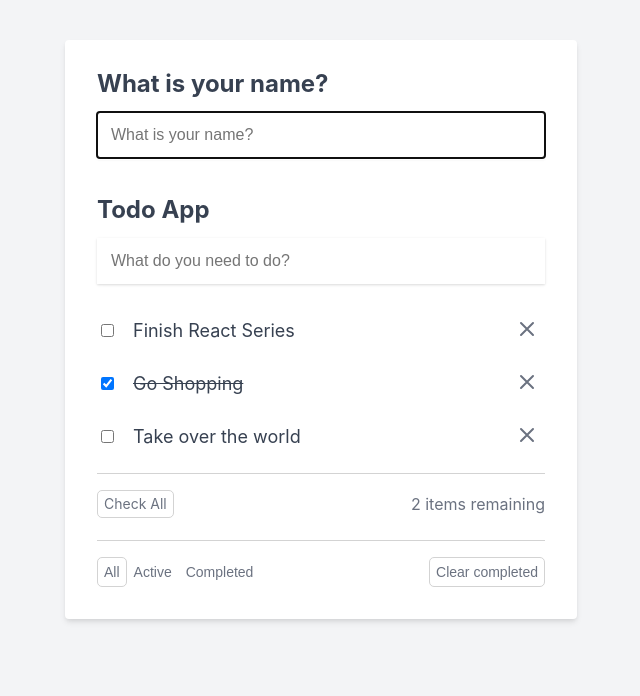
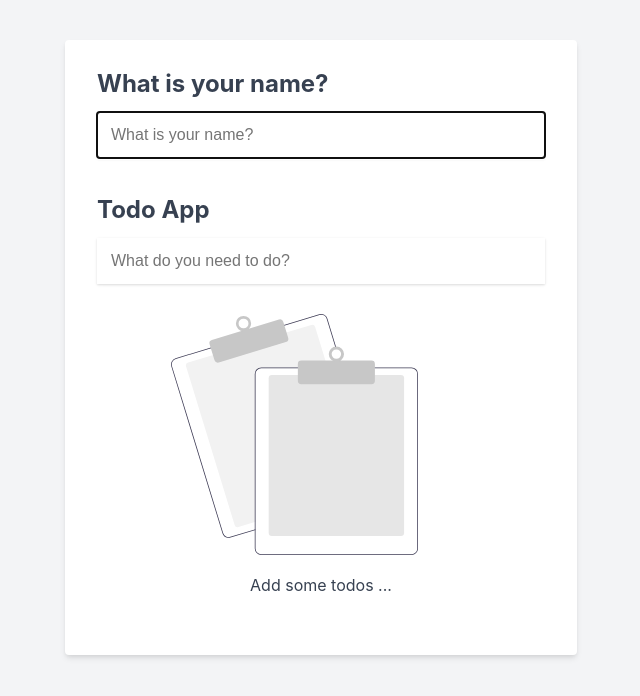
Before and after one commit to ryangurn/beginning-react, a React (Create React App) app: page / in a window 1280 px wide. Shown: the top 696 px of the page, without its empty margins (319-959 px from the left). Built offline with nearby package versions, Linux system fonts and the light colour scheme.

Commit message:
Episode 9

```diff
--- a/src/App.css
+++ b/src/App.css
@@ -153,3 +153,7 @@ h2 {
 .name-label {
     margin-top: 15px;
 }
+
+.toggles-container {
+    margin: 20px 0;
+}
--- a/src/components/App.js
+++ b/src/components/App.js
@@ -4,32 +4,37 @@ import '../App.css';
 import NoTodos from "./NoTodos";
 import TodoForm from "./TodoForm";
 import TodoList from "./TodoList";
+import useLocalStorage from "../hooks/useLocalStorage";
 
 function App() {
-    const [name, setName] = useState('');
+    // const [name, setName] = useState('');
+    const [name, setName] = useLocalStorage('name', '');
     const nameInputEl = useRef(null);
-    const [todos, setTodos] = useState([
-        {
-            id: 1,
-            title: 'Finish React Series',
-            isComplete: false,
-            isEditing: false,
-        },
-        {
-            id: 2,
-            title: 'Go Shopping',
-            isComplete: true,
-            isEditing: false,
-        },
-        {
-            id: 3,
-            title: 'Take over the world',
-            isComplete: false,
-            isEditing: false,
-        }
-    ]);
+    const [todos, setTodos] = useLocalStorage('todos', []);
+    // const [todos, setTodos] = useState([
+    //     {
+    //         id: 1,
+    //         title: 'Finish React Series',
+    //         isComplete: false,
+    //         isEditing: false,
+    //     },
+    //     {
+    //         id: 2,
+    //         title: 'Go Shopping',
+    //         isComplete: true,
+    //         isEditing: false,
+    //     },
+    //     {
+    //         id: 3,
+    //         title: 'Take over the world',
+    //         isComplete: false,
+    //         isEditing: false,
+    //     }
+    // ]);
 
-    const [idForTodo, setIdForTodo] = useState(4);
+
+    // const [idForTodo, setIdForTodo] = useState(4);
+    const [idForTodo, setIdForTodo] = useLocalStorage('idForTodo', 1);
 
     function addTodo(todo) {
         // ... copies the array
@@ -116,8 +121,15 @@ function App() {
         }
     }
 
+    function handleNameInput(event) {
+        setName(event.target.value);
+        // localStorage.setItem('name', JSON.stringify(event.target.value));
+    }
+
     useEffect(() => {
         nameInputEl.current.focus()
+
+        // setName(JSON.parse(localStorage.getItem('name')) ?? null);
     }, []);
 
     return (
@@ -131,7 +143,7 @@ function App() {
                                className="todo-input"
                                placeholder="What is your name?"
                                value={name}
-                               onChange={event => setName(event.target.value)}/>
+                               onChange={handleNameInput}/>
                     </form>
 
                     {name && <p className="name-label">Hello, {name}</p>}
--- a/src/components/TodoList.js
+++ b/src/components/TodoList.js
@@ -4,6 +4,7 @@ import TodoItemsRemaining from "./TodoItemsRemaining";
 import TodoClearCompleted from "./TodoClearCompleted";
 import TodoCompleteAllTodos from "./TodoCompleteAllTodos";
 import TodoFilters from "./TodoFilters";
+import useToggle from "../hooks/useToggle";
 
 TodoList.propTypes = {
     todos: array.isRequired,
@@ -19,6 +20,9 @@ TodoList.propTypes = {
 };
 
 function TodoList(props) {
+
+    const [oneVisible, setOneVisible] = useState(true);
+    const [twoVisible, toggleTwo] = useToggle(true);
     const [filter, setFilter] = useState('all');
 
     return (
@@ -66,18 +70,29 @@ function TodoList(props) {
                 ))}
             </ul>
 
+            <div className="toggles-container">
+                <button className="button" onClick={() => setOneVisible(prevOneVisible => !prevOneVisible)}>Features One
+                    Toggle
+                </button>
+                <button className="button" onClick={toggleTwo}>Features Two Toggle</button>
+            </div>
+
+            {oneVisible &&
                 <div className="check-all-container">
                     <TodoCompleteAllTodos completeAllTodos={props.completeAllTodos}/>
 
                     <TodoItemsRemaining remaining={props.remaining}/>
                 </div>
+            }
 
+            {twoVisible &&
                 <div className="other-buttons-container">
                     <TodoFilters todosFiltered={props.todosFiltered} filter={filter} setFilter={setFilter}/>
                     <div>
                         <TodoClearCompleted clearCompleted={props.clearCompleted}/>
                     </div>
                 </div>
+            }
         </>
     )
 }
--- /dev/null
+++ b/src/hooks/useLocalStorage.js
@@ -0,0 +1,17 @@
+import {useEffect, useState} from "react";
+
+function useLocalStorage(key, initialValue) {
+    const [value, setValue] = useState(() => {
+        const item = (localStorage.getItem(key));
+
+        return item ? JSON.parse(item) : initialValue;
+    });
+
+    useEffect(() => {
+        localStorage.setItem(key, JSON.stringify(value))
+    }, [key, value]);;
+
+    return [value, setValue];
+}
+
+export default useLocalStorage;
--- /dev/null
+++ b/src/hooks/useToggle.js
@@ -0,0 +1,13 @@
+import {useState} from "react";
+
+function useToggle(initialState) {
+    const [visible, setVisible] = useState(initialState);
+
+    function toggle() {
+        setVisible(prevVisible => !prevVisible);
+    }
+
+    return [visible, toggle];
+}
+
+export default useToggle;
```
Lines whose indentation alone changed are shown as unchanged.
